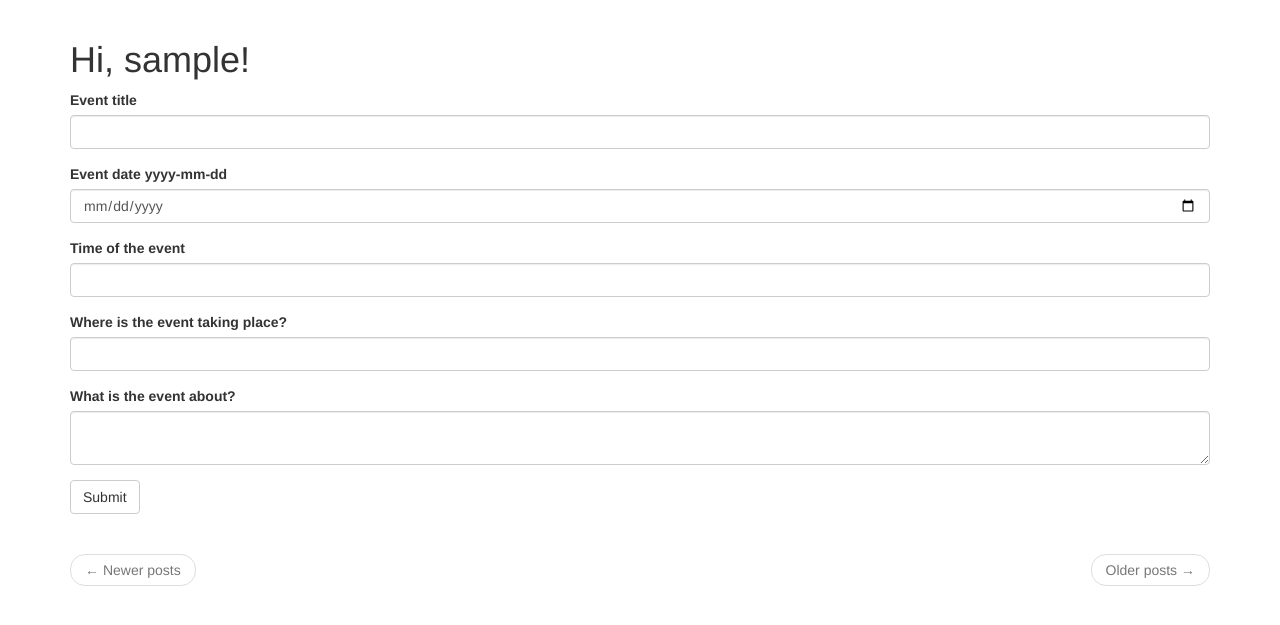
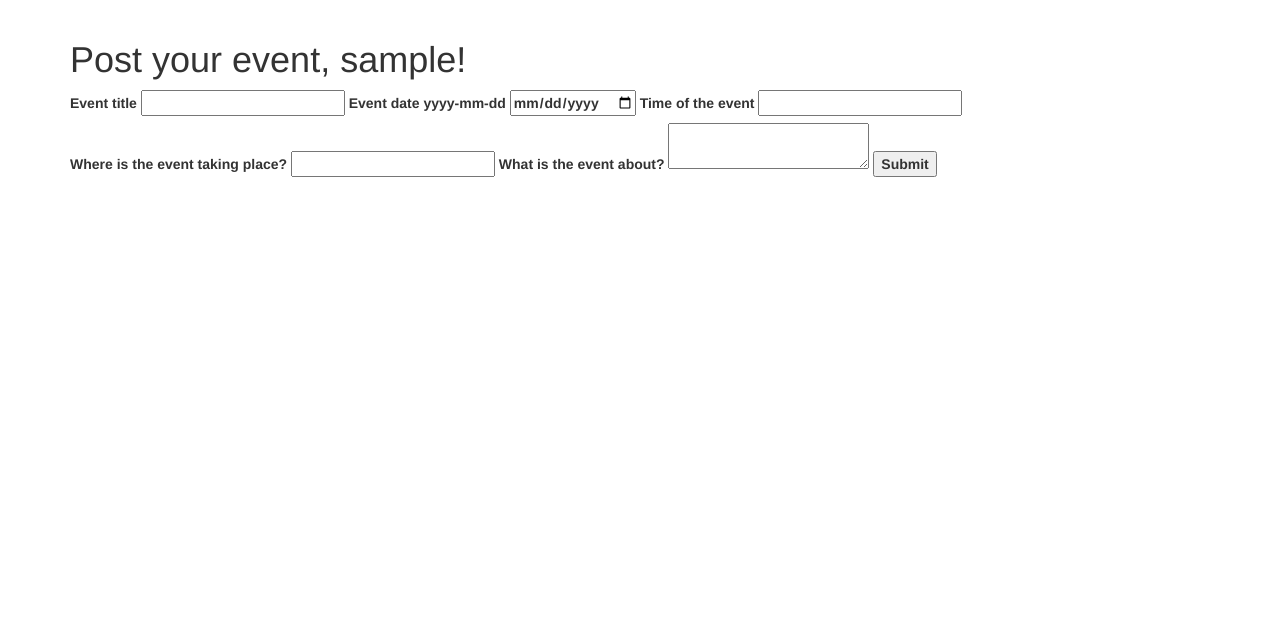
Before and after one commit to marialuquea/Eventsually, a Flask app: page / in a window 1280 px wide. Shown: the part 52-677 px from the top of the page. Run offline with Flask 2, Linux system fonts and the light colour scheme; the visitor is signed in with stand-in values (Sample User, id 1); data comes from the database, SQL or seed files in the repository; data that the repository does not hold is empty; some libraries are stand-ins or nearby versions.

Commit message:
post event form and login colour

```diff
--- a/app/forms.py
+++ b/app/forms.py
@@ -3,7 +3,6 @@ from wtforms import StringField, PasswordField, BooleanField, SubmitField, TextA
 from wtforms.validators import ValidationError, DataRequired, Email, EqualTo, Length
 from app.models import User
 from flask_wtf.file import FileField, FileRequired, FileAllowed
-from werkzeug.utils import secure_filename
 
 class EditProfileForm(FlaskForm):
     username = StringField('Username', validators=[DataRequired()])
--- a/app/templates/index.html
+++ b/app/templates/index.html
@@ -1,27 +1,62 @@
 {% extends "base.html" %}
 {% import 'bootstrap/wtf.html' as wtf %}
 
+<head>
+  <link href="//maxcdn.bootstrapcdn.com/bootstrap/4.1.1/css/bootstrap.min.css" rel="stylesheet" id="bootstrap-css">
+  <script src="//maxcdn.bootstrapcdn.com/bootstrap/4.1.1/js/bootstrap.min.js"></script>
+  <script src="//cdnjs.cloudflare.com/ajax/libs/jquery/3.2.1/jquery.min.js"></script>
+</head>
+
 {% block app_content %}
-    <h1>Hi, {{ current_user.username }}!</h1>
-    {% if form %}
-      {{ wtf.quick_form(form) }}
-      <br>
-    {% endif %}
-    {% for post in posts %}
-        {% include '_post.html' %}
-    {% endfor %}
-    <nav aria-label="...">
-            <ul class="pager">
-                <li class="previous{% if not prev_url %} disabled{% endif %}">
-                    <a href="{{ prev_url or '#' }}">
-                        <span aria-hidden="true">&larr;</span> Newer posts
-                    </a>
-                </li>
-                <li class="next{% if not next_url %} disabled{% endif %}">
-                    <a href="{{ next_url or '#' }}">
-                        Older posts <span aria-hidden="true">&rarr;</span>
-                    </a>
-                </li>
-            </ul>
-        </nav>
-    {% endblock %}
+    <h1>Post your event, {{ current_user.username }}!</h1>
+
+    <form class="postform" action="" method="post">
+      {{ form.hidden_tag () }}
+      <label>
+        {{ form.title.label (class="label-txt") }}
+        {{ form.title (class="input") }}
+        <div class="line-box">
+          <div class="line"></div>
+        </div>
+      </label>
+
+      <label>
+        {{ form.date.label (class="label-txt") }}
+        {{ form.date (class="input") }}
+        <div class="line-box">
+          <div class="line"></div>
+        </div>
+      </label>
+
+      <label>
+        {{ form.time.label (class="label-txt") }}
+        {{ form.time (class="input") }}
+        <div class="line-box">
+          <div class="line"></div>
+        </div>
+      </label>
+
+      <label>
+        {{ form.venue.label (class="label-txt") }}
+        {{ form.venue (class="input") }}
+        <div class="line-box">
+          <div class="line"></div>
+        </div>
+      </label>
+
+      <label>
+        {{ form.post.label (class="label-txt") }}
+        {{ form.post (class="input") }}
+        <div class="line-box">
+          <div class="line"></div>
+        </div>
+      </label>
+
+      <label>
+        {{ form.submit () }}
+      </label>
+
+    </form>
+
+
+{% endblock %}
```
Also changed, not shown: app/templates/login.html (+5 -2 lines).
